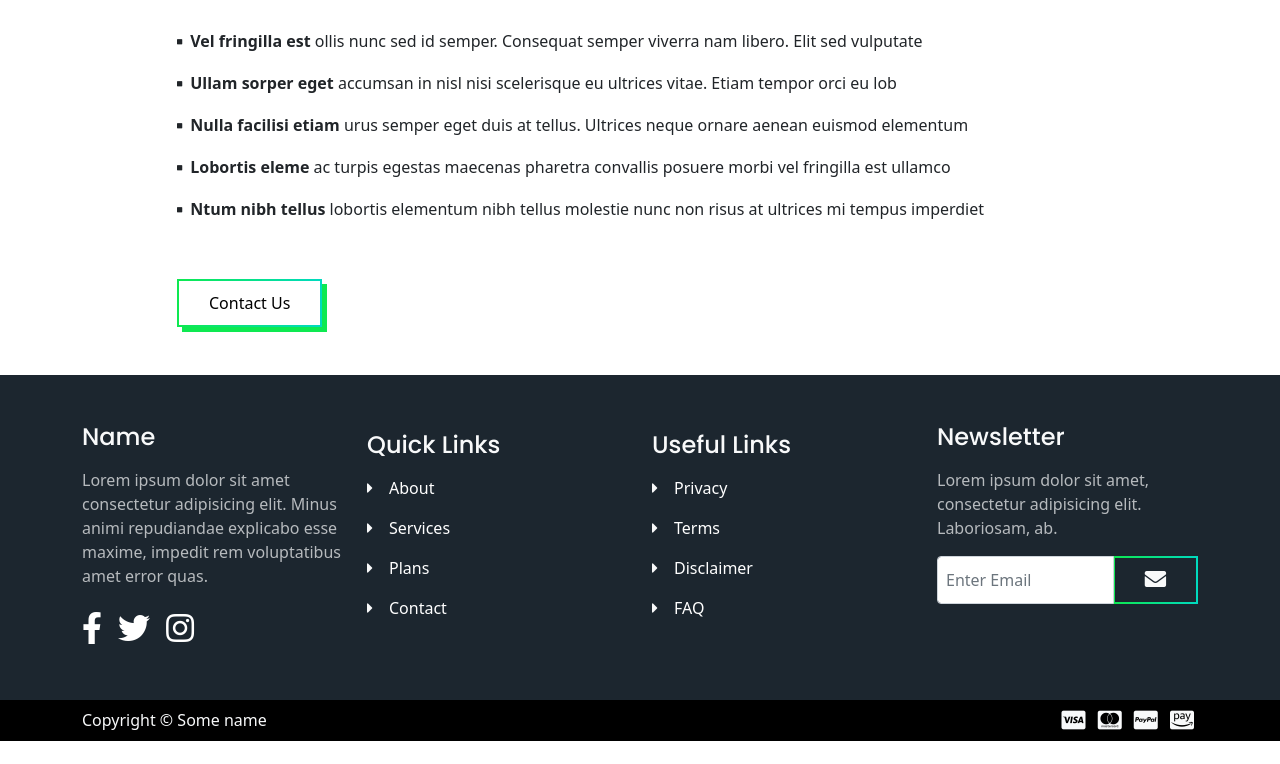
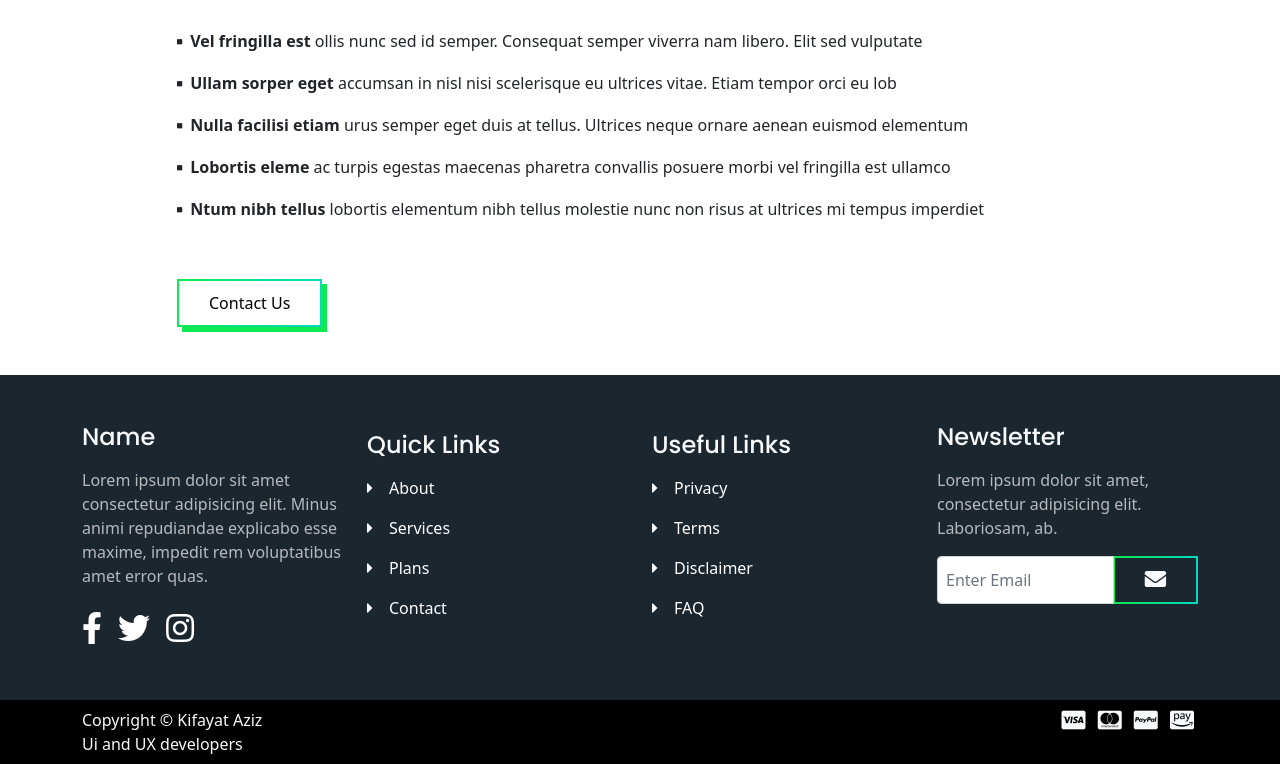
Before and after one commit to kifayataziz/new1, a plain HTML site: page web/article.html in a window 1280 px wide. Shown: the part 2996-3760 px from the top of the page. Before the commit the page ends 3737 px from the top, so only its background shows below. Drawn offline with Linux system fonts and the light colour scheme.

Commit message:
second commit

```diff
--- a/web/article.html
+++ b/web/article.html
@@ -342,7 +342,8 @@
         <div class="bottom py-2 text-light" >
             <div class="container d-flex justify-content-between">
                 <div>
-                    <p>Copyright © Some name</p>
+                    <p>Copyright © Kifayat Aziz</p>
+                    <p>Ui and UX developers</p>
                 </div>
                 <div>
                     <i class="fab fa-cc-visa fa-lg p-1"></i>
```
Also changed, not shown: web/index.html (+1 -0 lines).
